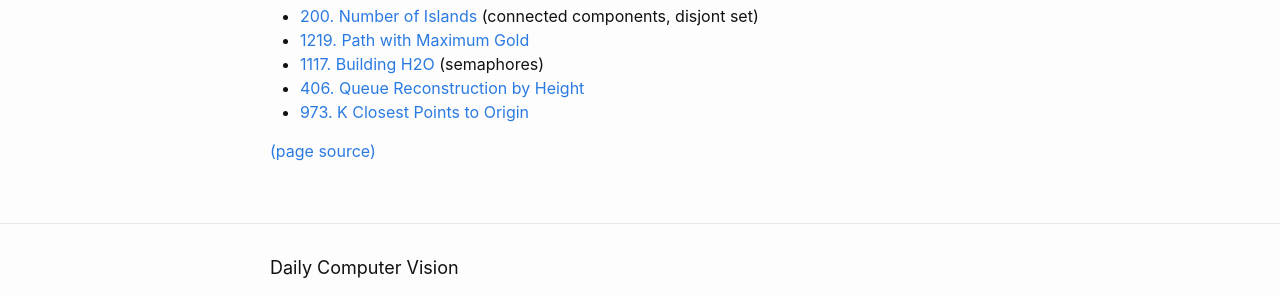
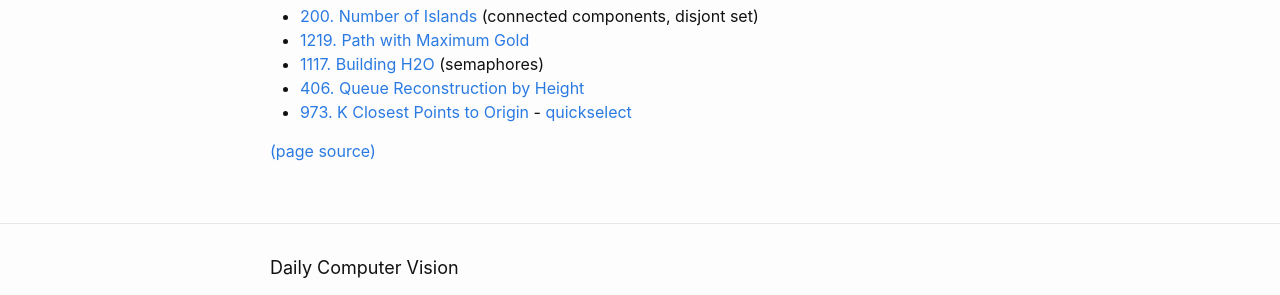
Before and after one commit to samarth-robo/blog, a Jekyll site: the page built from _posts/2019-12-18-coding_review.md, in a window 1280 px wide. Shown: the part 585-880 px from the top of the page. Built offline with Jekyll 4.4.1, drawn with Linux system fonts in a browser that asks for light colours; emoji names are drawn with the system emoji font.

Commit message:
Update 2019-12-18-coding_review.md

```diff
--- a/_posts/2019-12-18-coding_review.md
+++ b/_posts/2019-12-18-coding_review.md
@@ -22,6 +22,6 @@ Here are the ones I've solved from now on:
 - [1219. Path with Maximum Gold](https://leetcode.com/problems/path-with-maximum-gold/)
 - [1117. Building H2O](https://leetcode.com/problems/building-h2o/) (semaphores)
 - [406. Queue Reconstruction by Height](https://leetcode.com/problems/queue-reconstruction-by-height/)
-- [973. K Closest Points to Origin](https://leetcode.com/problems/k-closest-points-to-origin/)
+- [973. K Closest Points to Origin](https://leetcode.com/problems/k-closest-points-to-origin/) - [quickselect](https://en.wikipedia.org/wiki/Quickselect)
 
 [(page source)](https://github.com/samarth-robo/blog/blob/gh-pages/_posts/2019-12-18-coding_review.md)
```
